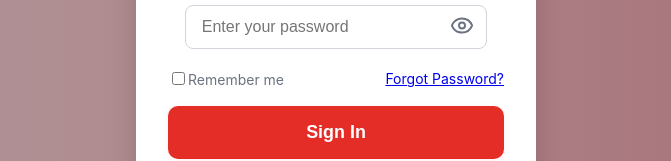
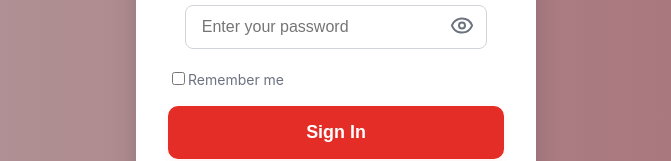
Before and after one commit to Kamomohapi/red-hot-zone-booking-system, a React (Create React App) app in the folder frontend/: page /login in a window 1280 px wide. Shown: the part 392-553 px from the top of the page, without its empty margins (304-975 px from the left). Built offline with nearby package versions, Linux system fonts and the light colour scheme; no server answers.

Commit message:
yaml fixes

```diff
--- a/frontend/src/Pages/Login/Login.jsx
+++ b/frontend/src/Pages/Login/Login.jsx
@@ -105,9 +105,7 @@ console.log("API Base URL:", apiBaseUrl);
                 <input type="checkbox" />
                 Remember me
               </label>
-              <Link to="/forgot-password" className="forgot-password">
-                Forgot Password?
-              </Link>
+
             </div>
 
             <button
```
